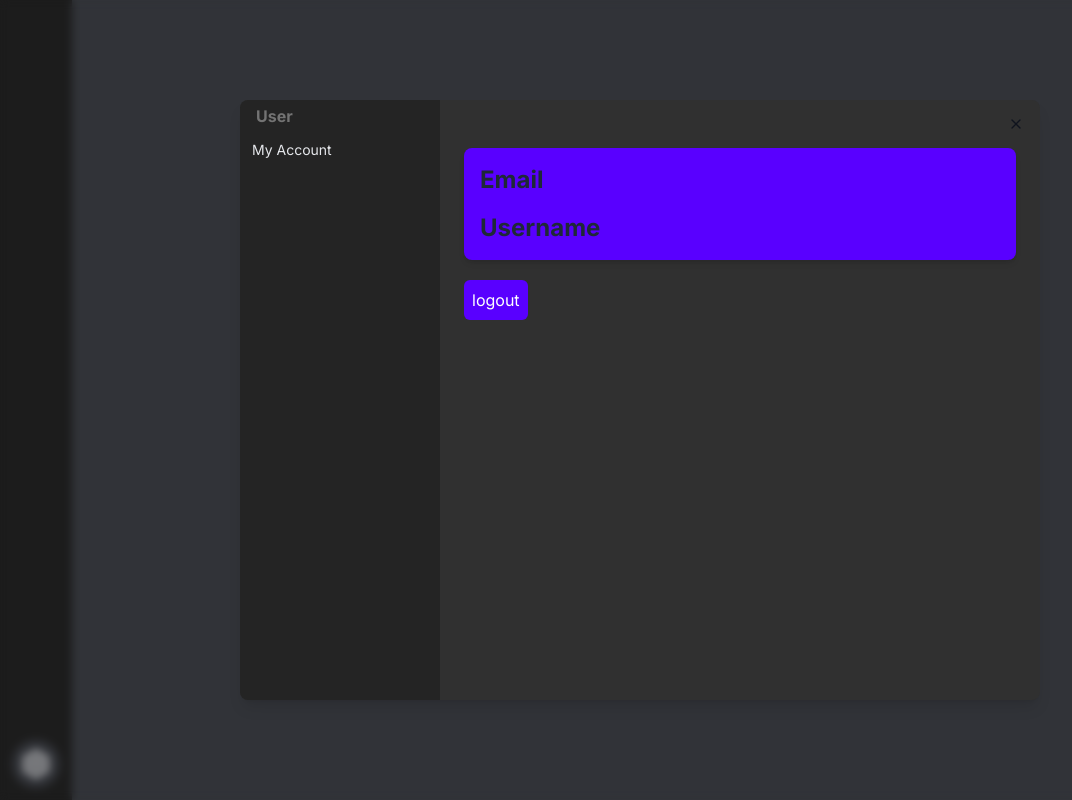
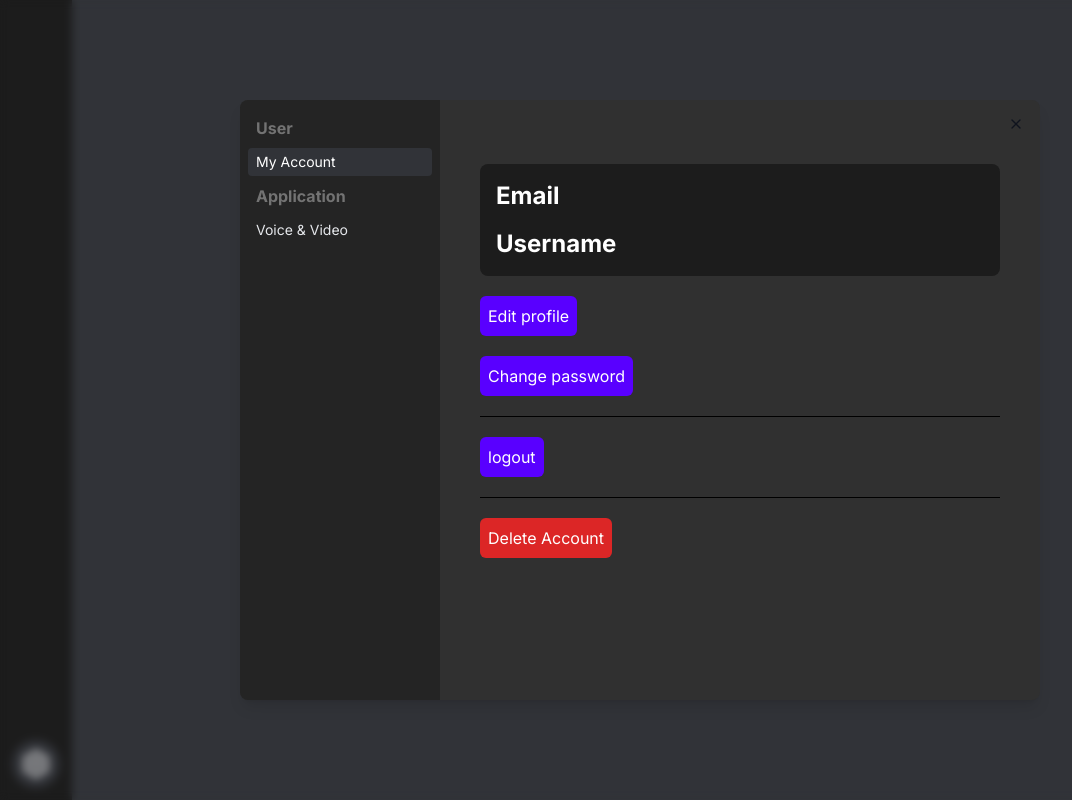
Before and after one commit to jakottelaar/Shaden-frontend, a Next.js app in the folder my-app/: page /home in a window 1280 px wide. Both pictures are taken after a click on the button 36 px from the left and 764 px from the top of the page. Shown: the whole page, without its empty margins (0-1072 px from the left). Built offline with nearby package versions, Linux system fonts and the light colour scheme; no server answers.

Commit message:
Updated Settingsmodal

```diff
--- /dev/null
+++ b/my-app/components/AccountSettings.tsx
@@ -0,0 +1,62 @@
+"use client";
+import { useEffect, useState } from "react";
+import { signOut, useSession } from "next-auth/react";
+import { getUserProfile } from "@/service/user-service";
+import useAxios from "@/lib/hooks/useAxios";
+import { Separator } from "./ui/separator";
+
+interface User {
+  email: string;
+  username: string;
+}
+
+const AccountSettings = () => {
+  const [userData, setUserData] = useState({} as User | null);
+  const { data: session } = useSession();
+  const axios = useAxios();
+
+  useEffect(() => {
+    const fetchData = async () => {
+      const userData = await getUserProfile(axios);
+      if (userData) {
+        setUserData(userData);
+      }
+    };
+
+    fetchData();
+  }, [session]);
+
+  const handleLogout = async () => {
+    signOut({ callbackUrl: "/login" });
+  };
+
+  return (
+    <div className="mt-6 flex flex-col space-y-5 p-6">
+      <div className="rounded-lg bg-primary-1000 p-4">
+        <h1 className="text-2xl font-bold text-white">Email</h1>
+        <h2 className="text-md text-white">{userData?.email}</h2>
+        <h1 className="mt-4 text-2xl font-bold text-white">Username</h1>
+        <h2 className="text-md text-white">{userData?.username}</h2>
+      </div>
+      <button className="w-fit rounded-md bg-secondary-100 p-2 text-white transition-all duration-300 hover:bg-secondary-500">
+        Edit profile
+      </button>
+      <button className="w-fit rounded-md bg-secondary-100 p-2 text-white transition-all duration-300 hover:bg-secondary-500">
+        Change password
+      </button>
+      <Separator className="bg-black" />
+      <button
+        className="w-fit rounded-md bg-secondary-100 p-2 text-white transition-all duration-300 hover:bg-secondary-500"
+        onClick={handleLogout}
+      >
+        logout
+      </button>
+      <Separator className="bg-black" />
+      <button className="duration:300 w-fit rounded-md bg-red-600 p-2 text-white transition-all hover:bg-red-700">
+        Delete Account
+      </button>
+    </div>
+  );
+};
+
+export default AccountSettings;
--- a/my-app/components/SettingsModal.tsx
+++ b/my-app/components/SettingsModal.tsx
@@ -1,44 +1,12 @@
-"use client";
+import { useState } from "react";
 import { Dialog, DialogContent, DialogTrigger } from "./ui/dialog";
-import { useEffect, useState } from "react";
-import { signOut, useSession } from "next-auth/react";
-import useAxios from "@/lib/hooks/useAxios";
-
-interface User {
-  email: string;
-  username: string;
-}
+import AccountSettings from "./AccountSettings";
 
 const SettingsModal = () => {
-  const [userData, setUserData] = useState({} as User | null);
-  const { data: session } = useSession();
-  const axios = useAxios();
+  const [selectedOption, setSelectedOption] = useState("My Account");
 
-  useEffect(() => {
-    const fetchData = async () => {
-      if (session && session.user) {
-        const url = `${process.env.API_BASE_URL}/api/users/profile`;
-
-        try {
-          const response = await axios.get(url);
-
-          if (response.status === 200) {
-            const data = response.data;
-            setUserData(data.results);
-          } else {
-            console.error("Error fetching user data");
-          }
-        } catch (error) {
-          console.error("Error fetching user data:", error);
-        }
-      }
-    };
-
-    fetchData();
-  }, [session]);
-
-  const handleLogout = async () => {
-    signOut({ callbackUrl: "/login" });
+  const handleOptionClick = (option: string) => {
+    setSelectedOption(option);
   };
 
   return (
@@ -67,29 +35,36 @@ const SettingsModal = () => {
 
       <DialogContent className="h-[600px] w-[800px] border-none bg-primary-300 p-0">
         <div className="flex flex-row">
-          <div className="w-1/4 rounded-l-lg bg-primary-700">
-            <div className="mx-3">
-              <h1 className="p-1 font-bold text-neutral-500">User</h1>
-              <button className="w-full rounded-sm py-2 text-start text-sm text-gray-200 transition-all duration-300 hover:bg-primary-100">
+          <div className=" w-1/4 rounded-l-lg bg-primary-700 p-2">
+            <div>
+              <h1 className="p-2 font-bold text-neutral-500">User</h1>
+              <button
+                className={`w-full rounded-sm px-2 py-1 text-start text-sm text-gray-200 transition-all duration-300 hover:bg-primary-100 ${
+                  selectedOption === "My Account"
+                    ? "bg-primary-100 text-white"
+                    : ""
+                }`}
+                onClick={() => handleOptionClick("My Account")}
+              >
                 My Account
               </button>
             </div>
+            <div>
+              <h1 className="p-2 font-bold text-neutral-500">Application</h1>
+              <button
+                className={`w-full rounded-sm px-2 py-1 text-start text-sm text-gray-200 transition-all duration-300 hover:bg-primary-100 ${
+                  selectedOption === "Voice & Video"
+                    ? "bg-primary-100 text-white"
+                    : ""
+                }`}
+                onClick={() => handleOptionClick("Voice & Video")}
+              >
+                Voice & Video
+              </button>
+            </div>
           </div>
-          <div className="mt-6 w-3/4 p-6">
-            <div className="rounded-lg bg-secondary-100 p-4 shadow-md">
-              <h1 className="text-2xl font-bold text-gray-800">Email</h1>
-              <h2 className="text-lg text-white">{userData?.email}</h2>
-              <h1 className="mt-4 text-2xl font-bold text-gray-800">
-                Username
-              </h1>
-              <h2 className="text-lg text-white">{userData?.username}</h2>
-            </div>
-            <button
-              className="mt-5 rounded-md bg-secondary-100 p-2 text-white transition-all duration-300 hover:bg-secondary-500"
-              onClick={handleLogout}
-            >
-              logout
-            </button>
+          <div className="w-3/4 p-4">
+            {selectedOption === "My Account" && <AccountSettings />}
           </div>
         </div>
       </DialogContent>
--- /dev/null
+++ b/my-app/components/ui/separator.tsx
@@ -0,0 +1,31 @@
+"use client"
+
+import * as React from "react"
+import * as SeparatorPrimitive from "@radix-ui/react-separator"
+
+import { cn } from "@/lib/utils"
+
+const Separator = React.forwardRef<
+  React.ElementRef<typeof SeparatorPrimitive.Root>,
+  React.ComponentPropsWithoutRef<typeof SeparatorPrimitive.Root>
+>(
+  (
+    { className, orientation = "horizontal", decorative = true, ...props },
+    ref
+  ) => (
+    <SeparatorPrimitive.Root
+      ref={ref}
+      decorative={decorative}
+      orientation={orientation}
+      className={cn(
+        "shrink-0 bg-border",
+        orientation === "horizontal" ? "h-[1px] w-full" : "h-full w-[1px]",
+        className
+      )}
+      {...props}
+    />
+  )
+)
+Separator.displayName = SeparatorPrimitive.Root.displayName
+
+export { Separator }
--- a/my-app/package.json
+++ b/my-app/package.json
@@ -11,6 +11,7 @@
   "dependencies": {
     "@hookform/resolvers": "^3.3.1",
     "@radix-ui/react-dialog": "^1.0.5",
+    "@radix-ui/react-separator": "^1.0.3",
     "axios": "^1.5.1",
     "class-variance-authority": "^0.7.0",
     "clsx": "^2.0.0",
--- a/my-app/service/user-service.ts
+++ b/my-app/service/user-service.ts
@@ -1,11 +1,9 @@
-import useAxios from "@/lib/hooks/useAxios";
+import { AxiosInstance } from "axios";
 
-const axios = useAxios();
-
-export const getUserProfile = async () => {
+export const getUserProfile = async (axios: AxiosInstance) => {
   try {
     const response = await axios.get("/api/users/profile");
-    return response.data;
+    return response.data.results;
   } catch (error) {
     console.error(error);
   }
```
Also changed, not shown: 1 other file (tests, documents, lock files or other folders).
